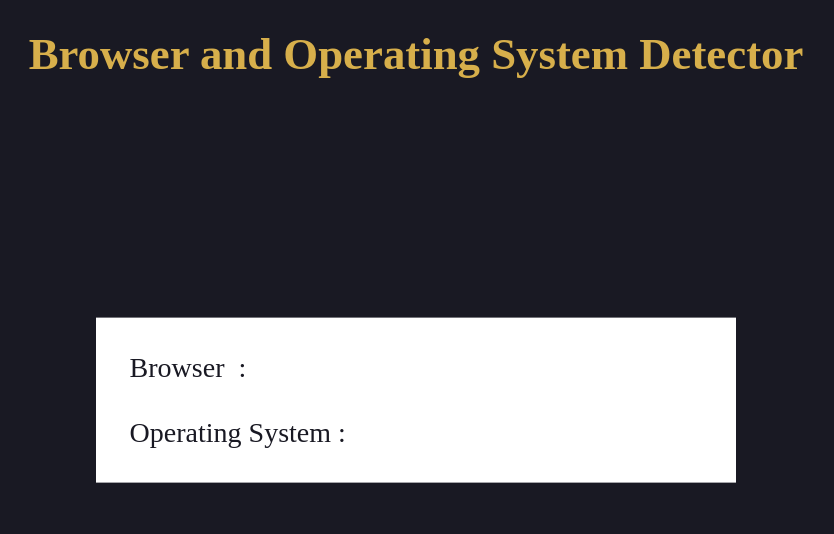
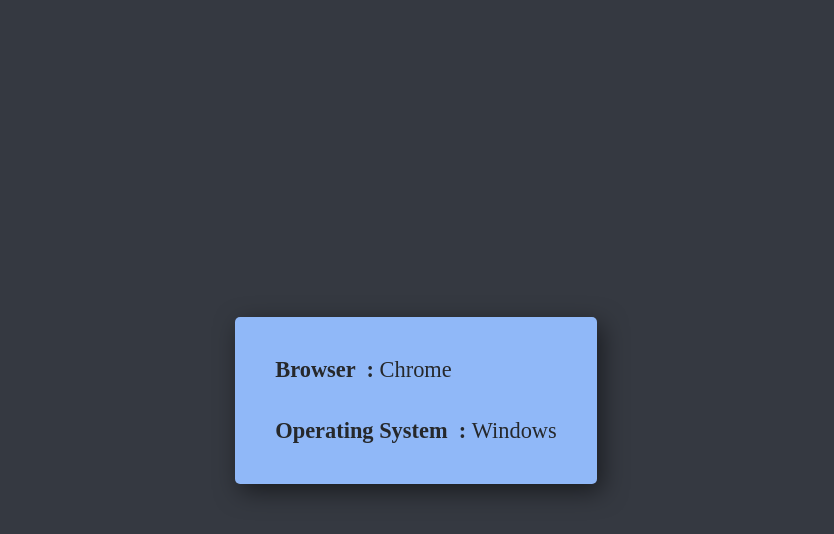
Before and after one commit to EshanTrivedi21/Browser_Detection, a plain HTML site: page index.html in a window 1280 px wide. Shown: the whole page, without its empty margins (224-1058 px from the left). Drawn offline with Linux system fonts and the light colour scheme.

Commit message:
Design V1

```diff
--- a/index.html
+++ b/index.html
@@ -8,12 +8,9 @@
     <link rel="stylesheet" href="styles.css">
 </head>
 <body>
-    <div class="title">
-        <h1>Browser and Operating System Detector</h1>
-    </div>
     <div class="container">
-        <div class="div">Browser &nbsp;: <span id="browserType"></span></div>
-        <div class="div">Operating System : <span id="osType"></span></div>
+        <div>Browser &nbsp;: <span id="browserType"> Chrome </span></div>
+        <div>Operating System &nbsp;: <span id="osType"> Windows </span></div>
     </div>
     <script src="script.js"></script>
 </body>
--- a/script.js
+++ b/script.js
@@ -0,0 +1 @@
+let
--- a/styles.css
+++ b/styles.css
@@ -1,46 +1,32 @@
 * {
     margin: 0;
     padding: 0;
+}
+
+body {
+    display: grid;
+    height: 100vh;
+    font-family: 'Cinzel', serif;
+    background-color: #353941;
+    place-items: center;
     box-sizing: border-box;
 }
 
-html {
-    font-size: 70%;
-    box-sizing: border-box;
+div{
+    padding: 17.5px;
+    color: #26282b;
+    font-weight: 600;
 }
 
-body {
-    height: 100%;
-    font-family: 'Cinzel', serif;
-    color: rgb(215, 175, 75);
-    background-color: rgb(25, 25, 35);
-}
-
-.title{
-    margin: 2.5rem;
-}
-
-h1 {
-    font-size: 4rem;
-    text-align: center;
+span{
+    color: #26282b;
+    font-weight: 500;
 }
 
 .container {
-    display: flex;
-    flex-direction: column;
-    margin: 0rem 25%;
-    margin-top: 40vh;
-    transform: translateY(-50%);
-    background-color: #fff;
+    background-color: #90b8f8;
+    padding: 22.5px;
+    box-shadow: 5px 7.5px 25px rgb(0,0,0,0.5);
+    border-radius: 5px;
+    font-size: 1.4rem;
 }
-
-.div {
-    margin: 3rem;
-    margin-bottom: 0%;
-    font-size: 2.5rem;
-    color: rgb(25, 25, 35);
-}
-
-.div:not(:first-child) {
-    margin-bottom: 3rem;
-}
```
